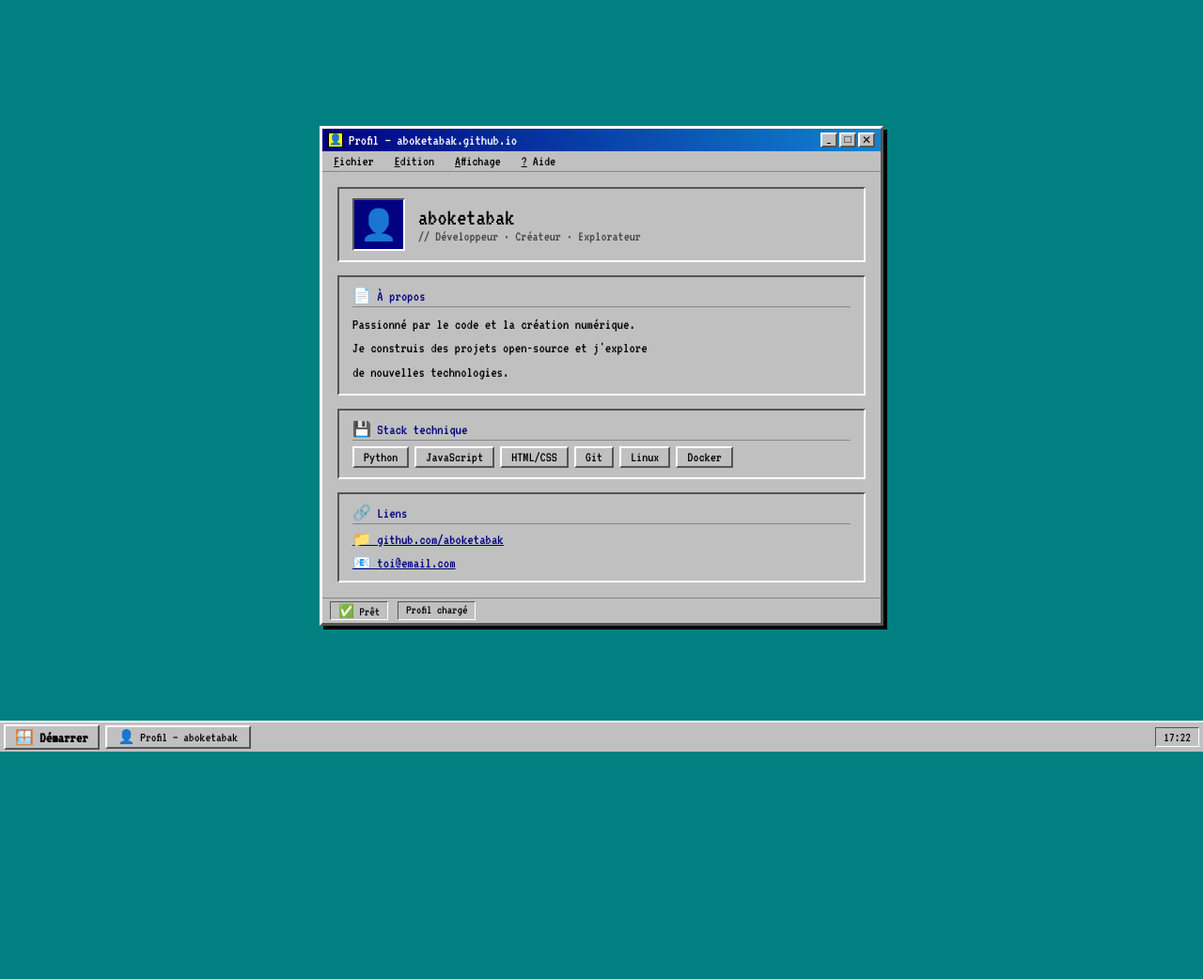
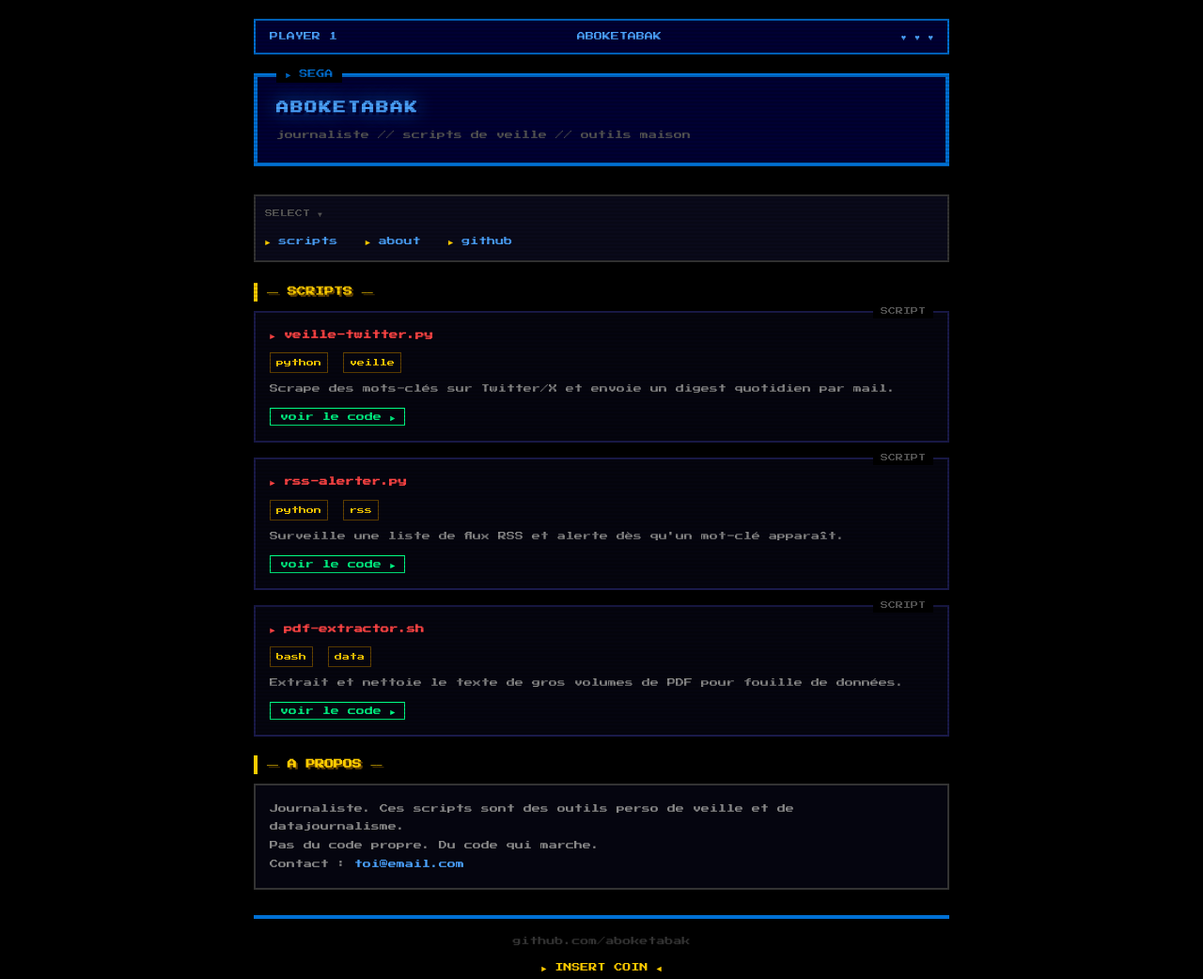
Before and after one commit to aboketabak/rss-an, a plain HTML site: page index.html in a window 1280 px wide. Shown: the whole page at 94% size. Before the commit the page ends 800 px from the top, so only its background shows below. Drawn offline with Linux system fonts and the light colour scheme.

Commit message:
Update index.html

```diff
--- a/index.html
+++ b/index.html
@@ -1,394 +1,267 @@
 <!DOCTYPE html>
 <html lang="fr">
 <head>
-  <meta charset="UTF-8" />
-  <meta name="viewport" content="width=device-width, initial-scale=1.0"/>
-  <title>Mon GitHub — Windows 95</title>
+  <meta charset="UTF-8">
+  <meta name="viewport" content="width=device-width, initial-scale=1.0">
+  <title>ABOKETABAK // VEILLE</title>
+  <link href="https://fonts.googleapis.com/css2?family=Press+Start+2P&display=swap" rel="stylesheet">
   <style>
-    @import url('https://fonts.googleapis.com/css2?family=VT323&display=swap');
-
     * { margin: 0; padding: 0; box-sizing: border-box; }
 
     body {
-      background-color: #008080;
-      font-family: 'VT323', monospace;
-      font-size: 1.1rem;
-      min-height: 100vh;
-      display: flex;
-      flex-direction: column;
-      align-items: center;
-      justify-content: center;
+      font-family: 'Press Start 2P', monospace;
+      font-size: 11px;
+      line-height: 2;
+      color: #c0c0c0;
+      background: #000000;
+      max-width: 780px;
+      margin: 0 auto;
       padding: 20px;
     }
 
-    /* FENÊTRE */
-    .window {
-      width: 600px;
-      max-width: 95vw;
-      background: #c0c0c0;
-      border-top: 3px solid #ffffff;
-      border-left: 3px solid #ffffff;
-      border-right: 3px solid #555555;
-      border-bottom: 3px solid #555555;
-      box-shadow: 4px 4px 0px #000000;
+    /* SCANLINES */
+    body::before {
+      content: '';
+      position: fixed;
+      top: 0; left: 0;
+      width: 100%; height: 100%;
+      background: repeating-linear-gradient(
+        0deg,
+        transparent, transparent 2px,
+        rgba(0,0,0,0.15) 2px, rgba(0,0,0,0.15) 4px
+      );
+      pointer-events: none;
+      z-index: 999;
     }
 
-    /* BARRE DE TITRE */
-    .title-bar {
-      background: linear-gradient(to right, #000080, #1084d0);
-      color: white;
-      padding: 4px 6px;
+    /* STATS BAR */
+    .stats-bar {
       display: flex;
       justify-content: space-between;
-      align-items: center;
-      font-size: 1rem;
+      background: #000033;
+      border: 2px solid #0070d4;
+      padding: 8px 15px;
+      margin-bottom: 20px;
+      font-size: 9px;
+      color: #4ca4ff;
     }
 
-    .title-bar-text {
-      display: flex;
-      align-items: center;
-      gap: 6px;
+    /* HEADER */
+    header {
+      border: 4px solid #0070d4;
+      padding: 20px;
+      margin-bottom: 30px;
+      background: #000033;
+      position: relative;
     }
 
-    .title-bar-icon {
-      width: 16px;
-      height: 16px;
-      background: #ffff00;
-      border: 1px solid #000;
-      font-size: 0.7rem;
-      display: flex;
-      align-items: center;
-      justify-content: center;
+    header::before {
+      content: '► SEGA';
+      position: absolute;
+      top: -12px; left: 20px;
+      background: #000;
+      color: #0070d4;
+      padding: 0 10px;
+      font-size: 9px;
     }
 
-    .title-bar-buttons {
-      display: flex;
-      gap: 2px;
+    h1 {
+      font-size: 1.2em;
+      color: #4ca4ff;
+      text-shadow: 3px 3px #000033, 0 0 20px #0070d4;
+      margin-bottom: 0.5em;
+      letter-spacing: 2px;
     }
 
-    .btn-win {
-      width: 18px;
-      height: 16px;
-      background: #c0c0c0;
-      border-top: 2px solid #ffffff;
-      border-left: 2px solid #ffffff;
-      border-right: 2px solid #555;
-      border-bottom: 2px solid #555;
-      font-size: 0.75rem;
-      color: #000;
-      display: flex;
-      align-items: center;
-      justify-content: center;
-      cursor: pointer;
-      font-family: 'VT323', monospace;
+    .subtitle {
+      font-size: 9px;
+      color: #555;
     }
 
-    .btn-win:active {
-      border-top: 2px solid #555;
-      border-left: 2px solid #555;
-      border-right: 2px solid #fff;
-      border-bottom: 2px solid #fff;
+    /* NAV */
+    nav {
+      margin-bottom: 2em;
+      padding: 10px;
+      border: 2px solid #333;
+      background: #0a0a1a;
     }
 
-    /* MENU BAR */
-    .menu-bar {
-      background: #c0c0c0;
-      padding: 2px 6px;
-      border-bottom: 1px solid #888;
-      display: flex;
-      gap: 10px;
-      font-size: 0.95rem;
+    nav::before {
+      content: 'SELECT ▼';
+      display: block;
+      color: #555;
+      font-size: 8px;
+      margin-bottom: 10px;
     }
 
-    .menu-bar span {
-      padding: 1px 6px;
-      cursor: pointer;
+    nav a {
+      color: #4ca4ff;
+      text-decoration: none;
+      margin-right: 2em;
+      font-size: 9px;
     }
 
-    .menu-bar span:hover {
-      background: #000080;
-      color: white;
+    nav a::before { content: '► '; color: #ffcc00; }
+    nav a:hover { color: #ffcc00; }
+
+    /* SECTION TITLE */
+    h2 {
+      font-size: 0.9em;
+      color: #ffcc00;
+      text-shadow: 2px 2px #664400;
+      margin: 2em 0 1em;
+      border-left: 4px solid #ffcc00;
+      padding-left: 10px;
     }
 
-    .menu-bar span u { text-decoration: underline; }
-
-    /* CONTENU */
-    .window-body {
-      padding: 16px;
-      display: flex;
-      flex-direction: column;
-      gap: 14px;
+    /* SCRIPTS */
+    .script-card {
+      margin-bottom: 1.5em;
+      padding: 15px;
+      border: 2px solid #1a1a4a;
+      background: #05050f;
+      position: relative;
     }
 
-    /* BOÎTES RELIEF */
-    .box {
-      background: #c0c0c0;
-      border-top: 2px solid #555;
-      border-left: 2px solid #555;
-      border-right: 2px solid #fff;
-      border-bottom: 2px solid #fff;
-      padding: 10px 14px;
+    .script-card::before {
+      content: 'SCRIPT';
+      position: absolute;
+      top: -10px; right: 15px;
+      background: #000;
+      color: #555;
+      font-size: 8px;
+      padding: 0 8px;
     }
 
-    .box-title {
-      font-size: 1rem;
-      color: #000080;
-      margin-bottom: 6px;
-      border-bottom: 1px solid #888;
-      padding-bottom: 2px;
+    .script-card h3 {
+      font-size: 0.85em;
+      color: #ff4444;
+      margin-bottom: 0.8em;
     }
 
-    .box p { color: #000; line-height: 1.6; font-size: 1rem; }
+    .script-card p {
+      font-size: 9px;
+      color: #888;
+      margin-bottom: 1em;
+    }
 
-    /* TAGS */
-    .tags {
-      display: flex;
-      flex-wrap: wrap;
-      gap: 6px;
-      margin-top: 6px;
+    .script-card a {
+      font-size: 9px;
+      color: #00ff88;
+      text-decoration: none;
+      border: 1px solid #00ff88;
+      padding: 4px 10px;
+    }
+
+    .script-card a:hover {
+      background: #00ff88;
+      color: #000;
     }
 
     .tag {
-      background: #c0c0c0;
-      border-top: 2px solid #ffffff;
-      border-left: 2px solid #ffffff;
-      border-right: 2px solid #555;
-      border-bottom: 2px solid #555;
-      padding: 2px 10px;
-      font-size: 0.95rem;
-      cursor: default;
+      display: inline-block;
+      font-size: 8px;
+      color: #ffcc00;
+      border: 1px solid #664400;
+      padding: 2px 6px;
+      margin-right: 5px;
+      margin-bottom: 8px;
     }
 
-    .tag:active {
-      border-top: 2px solid #555;
-      border-left: 2px solid #555;
-      border-right: 2px solid #fff;
-      border-bottom: 2px solid #fff;
+    /* A PROPOS */
+    .about {
+      padding: 15px;
+      border: 2px solid #333;
+      background: #05050f;
+      font-size: 9px;
+      color: #888;
+      line-height: 2.2;
     }
 
-    /* LIENS */
-    .links {
-      display: flex;
-      flex-direction: column;
-      gap: 6px;
-      margin-top: 4px;
+    /* FOOTER */
+    footer {
+      margin-top: 3em;
+      padding-top: 15px;
+      border-top: 4px solid #0070d4;
+      font-size: 9px;
+      color: #333;
+      text-align: center;
     }
 
-    .link-item {
-      color: #000080;
-      text-decoration: underline;
-      font-size: 1rem;
-      cursor: pointer;
+    .blink {
+      color: #ffcc00;
+      animation: blink 1s step-end infinite;
+      display: block;
+      margin-top: 10px;
     }
 
-    .link-item:hover { color: #ff0000; }
+    @keyframes blink { 50% { opacity: 0; } }
 
-    /* BARRE DE STATUT */
-    .status-bar {
-      background: #c0c0c0;
-      border-top: 1px solid #888;
-      padding: 3px 8px;
-      display: flex;
-      gap: 10px;
-      font-size: 0.85rem;
-    }
+    a { color: #4ca4ff; text-decoration: none; }
+    a:hover { color: #ffcc00; }
 
-    .status-item {
-      border-top: 1px solid #555;
-      border-left: 1px solid #555;
-      border-right: 1px solid #fff;
-      border-bottom: 1px solid #fff;
-      padding: 1px 8px;
-    }
-
-    /* TASKBAR */
-    .taskbar {
-      position: fixed;
-      bottom: 0;
-      left: 0;
-      width: 100%;
-      background: #c0c0c0;
-      border-top: 2px solid #fff;
-      display: flex;
-      align-items: center;
-      padding: 2px 4px;
-      gap: 6px;
-    }
-
-    .start-btn {
-      background: #c0c0c0;
-      border-top: 2px solid #fff;
-      border-left: 2px solid #fff;
-      border-right: 2px solid #555;
-      border-bottom: 2px solid #555;
-      padding: 2px 10px;
-      font-family: 'VT323', monospace;
-      font-size: 1rem;
-      font-weight: bold;
-      cursor: pointer;
-      display: flex;
-      align-items: center;
-      gap: 4px;
-    }
-
-    .start-btn:active {
-      border-top: 2px solid #555;
-      border-left: 2px solid #555;
-      border-right: 2px solid #fff;
-      border-bottom: 2px solid #fff;
-    }
-
-    .taskbar-window {
-      background: #c0c0c0;
-      border-top: 2px solid #fff;
-      border-left: 2px solid #fff;
-      border-right: 2px solid #555;
-      border-bottom: 2px solid #555;
-      padding: 2px 12px;
-      font-size: 0.9rem;
-    }
-
-    .taskbar-clock {
-      margin-left: auto;
-      border-top: 1px solid #555;
-      border-left: 1px solid #555;
-      border-right: 1px solid #fff;
-      border-bottom: 1px solid #fff;
-      padding: 2px 8px;
-      font-size: 0.9rem;
-    }
-
-    /* ICÔNE PROFIL */
-    .profile-header {
-      display: flex;
-      align-items: center;
-      gap: 14px;
-    }
-
-    .avatar {
-      width: 56px;
-      height: 56px;
-      background: #000080;
-      border-top: 2px solid #555;
-      border-left: 2px solid #555;
-      border-right: 2px solid #fff;
-      border-bottom: 2px solid #fff;
-      display: flex;
-      align-items: center;
-      justify-content: center;
-      font-size: 2rem;
-      color: #fff;
-      flex-shrink: 0;
-    }
-
-    .profile-name { font-size: 1.6rem; color: #000; }
-    .profile-sub  { font-size: 0.95rem; color: #444; }
+    ::-webkit-scrollbar { width: 8px; }
+    ::-webkit-scrollbar-track { background: #000; }
+    ::-webkit-scrollbar-thumb { background: #0070d4; }
   </style>
 </head>
 <body>
 
-  <!-- FENÊTRE PRINCIPALE -->
-  <div class="window">
-
-    <!-- BARRE DE TITRE -->
-    <div class="title-bar">
-      <div class="title-bar-text">
-        <div class="title-bar-icon">👤</div>
-        <span>Profil — aboketabak.github.io</span>
-      </div>
-      <div class="title-bar-buttons">
-        <div class="btn-win">_</div>
-        <div class="btn-win">□</div>
-        <div class="btn-win">✕</div>
-      </div>
+  <div class="stats-bar">
+    <span>PLAYER 1</span>
+    <span>ABOKETABAK</span>
+    <span>♥ ♥ ♥</span>
   </div>
 
-    <!-- MENU -->
-    <div class="menu-bar">
-      <span><u>F</u>ichier</span>
-      <span><u>E</u>dition</span>
-      <span><u>A</u>ffichage</span>
-      <span><u>?</u> Aide</span>
+  <header>
+    <h1>ABOKETABAK</h1>
+    <p class="subtitle">journaliste // scripts de veille // outils maison</p>
+  </header>
+
+  <nav>
+    <a href="#scripts">scripts</a>
+    <a href="#about">about</a>
+    <a href="https://github.com/aboketabak" target="_blank">github</a>
+  </nav>
+
+  <h2 id="scripts">── SCRIPTS ──</h2>
+
+  <div class="script-card">
+    <h3>► veille-twitter.py</h3>
+    <span class="tag">python</span>
+    <span class="tag">veille</span>
+    <p>Scrape des mots-clés sur Twitter/X et envoie un digest quotidien par mail.</p>
+    <a href="https://github.com/aboketabak" target="_blank">voir le code ►</a>
   </div>
 
-    <!-- CORPS -->
-    <div class="window-body">
-
-      <!-- PROFIL -->
-      <div class="box">
-        <div class="profile-header">
-          <div class="avatar">👤</div>
-          <div>
-            <div class="profile-name">aboketabak</div>
-            <div class="profile-sub">// Développeur · Créateur · Explorateur</div>
-          </div>
-        </div>
+  <div class="script-card">
+    <h3>► rss-alerter.py</h3>
+    <span class="tag">python</span>
+    <span class="tag">rss</span>
+    <p>Surveille une liste de flux RSS et alerte dès qu'un mot-clé apparaît.</p>
+    <a href="https://github.com/aboketabak" target="_blank">voir le code ►</a>
   </div>
 
-      <!-- À PROPOS -->
-      <div class="box">
-        <div class="box-title">📄 À propos</div>
-        <p>
-          Passionné par le code et la création numérique.<br/>
-          Je construis des projets open-source et j'explore<br/>
-          de nouvelles technologies.
-        </p>
+  <div class="script-card">
+    <h3>► pdf-extractor.sh</h3>
+    <span class="tag">bash</span>
+    <span class="tag">data</span>
+    <p>Extrait et nettoie le texte de gros volumes de PDF pour fouille de données.</p>
+    <a href="https://github.com/aboketabak" target="_blank">voir le code ►</a>
   </div>
 
-      <!-- STACK -->
-      <div class="box">
-        <div class="box-title">💾 Stack technique</div>
-        <div class="tags">
-          <span class="tag">Python</span>
-          <span class="tag">JavaScript</span>
-          <span class="tag">HTML/CSS</span>
-          <span class="tag">Git</span>
-          <span class="tag">Linux</span>
-          <span class="tag">Docker</span>
-        </div>
+  <h2 id="about">── A PROPOS ──</h2>
+
+  <div class="about">
+    <p>Journaliste. Ces scripts sont des outils perso de veille et de datajournalisme.</p>
+    <p>Pas du code propre. Du code qui marche.</p>
+    <p>Contact : <a href="mailto:toi@email.com">toi@email.com</a></p>
   </div>
 
-      <!-- LIENS -->
-      <div class="box">
-        <div class="box-title">🔗 Liens</div>
-        <div class="links">
-          <a class="link-item" href="https://github.com/aboketabak" target="_blank">
-            📁 github.com/aboketabak
-          </a>
-          <a class="link-item" href="mailto:toi@email.com">
-            📧 toi@email.com
-          </a>
-        </div>
-      </div>
-
-    </div>
-
-    <!-- BARRE DE STATUT -->
-    <div class="status-bar">
-      <span class="status-item">✅ Prêt</span>
-      <span class="status-item">Profil chargé</span>
-    </div>
-
-  </div>
-
-  <!-- TASKBAR -->
-  <div class="taskbar">
-    <button class="start-btn">🪟 Démarrer</button>
-    <div class="taskbar-window">👤 Profil — aboketabak</div>
-    <div class="taskbar-clock" id="clock">00:00</div>
-  </div>
-
-  <script>
-    // Horloge en temps réel
-    function updateClock() {
-      const now = new Date();
-      const h = String(now.getHours()).padStart(2,'0');
-      const m = String(now.getMinutes()).padStart(2,'0');
-      document.getElementById('clock').textContent = h + ':' + m;
-    }
-    updateClock();
-    setInterval(updateClock, 1000);
-  </script>
+  <footer>
+    github.com/aboketabak
+    <span class="blink">► INSERT COIN ◄</span>
+  </footer>
 
 </body>
 </html>
```
Lines whose indentation alone changed are shown as unchanged.
